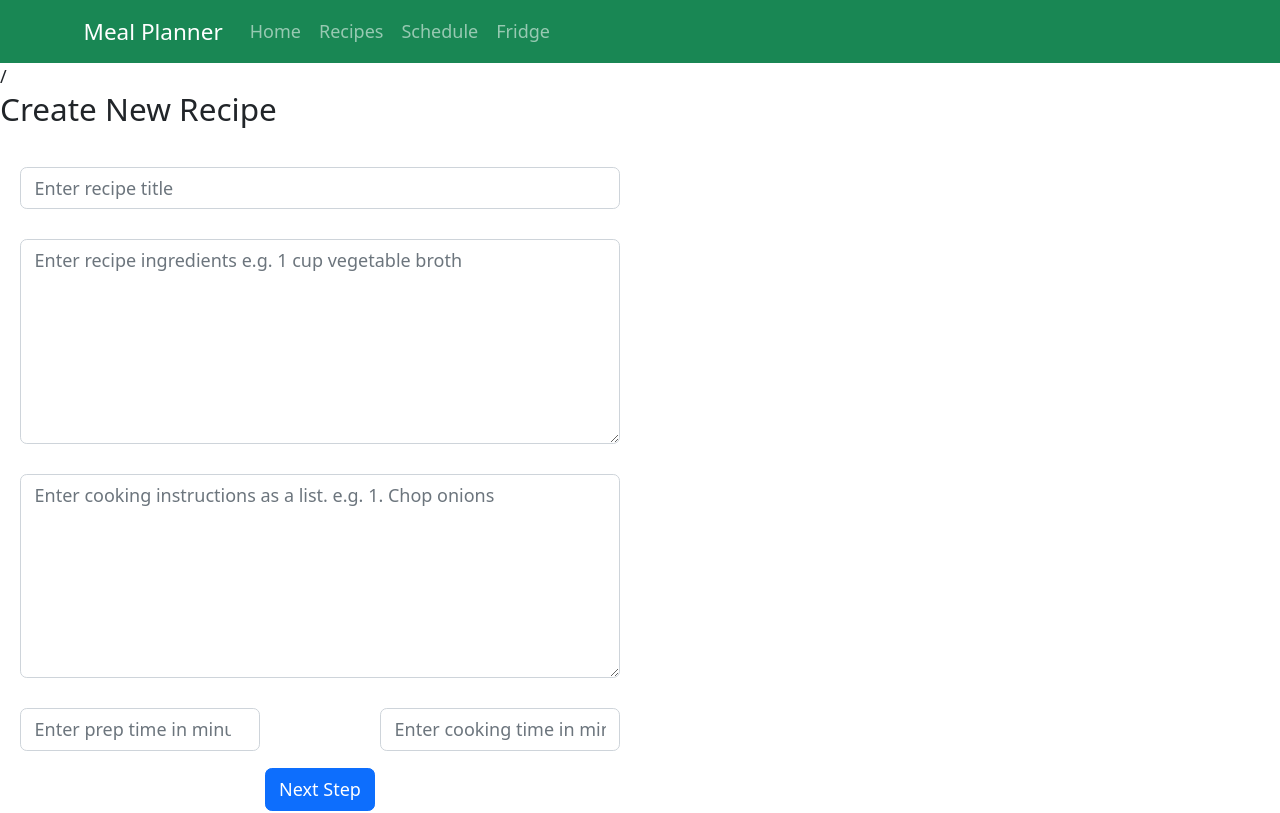
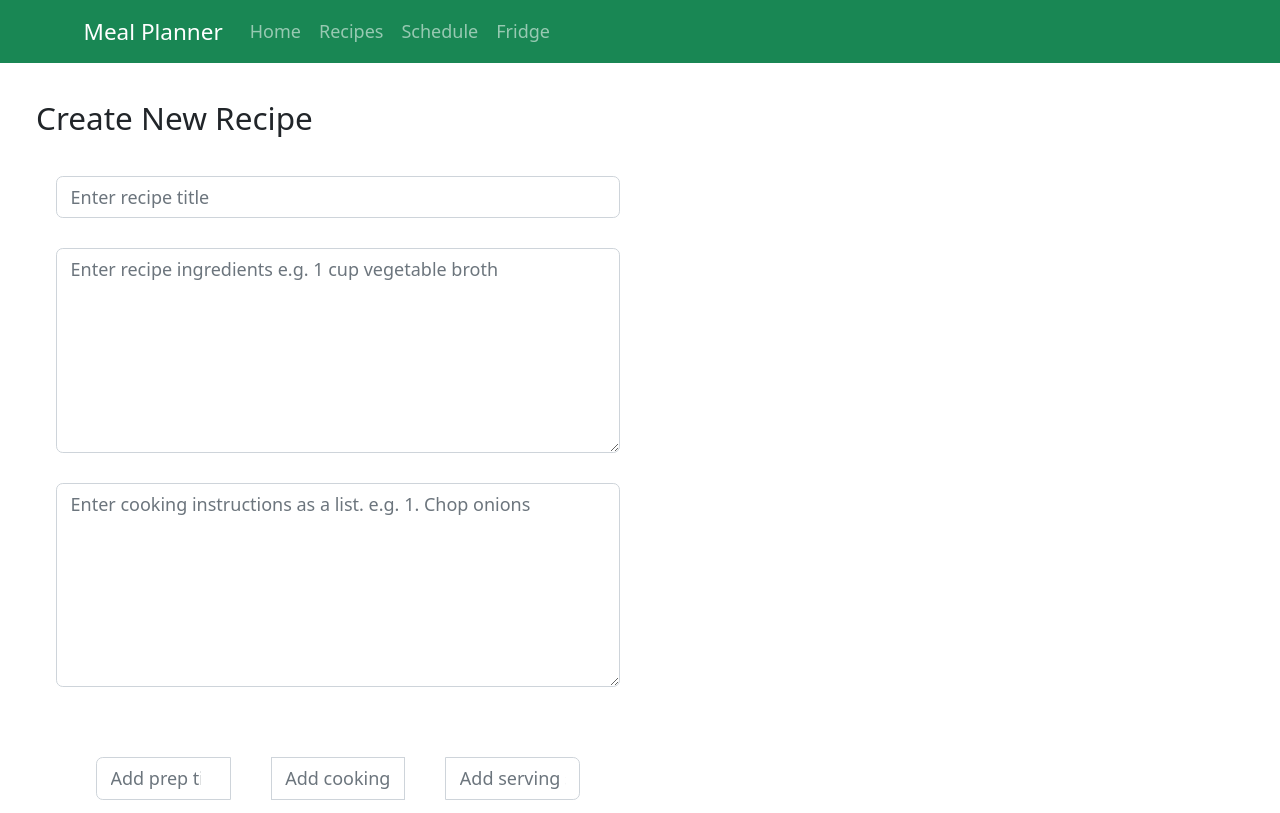
Before and after one commit to tkadima/mealplannerv2, a Next.js app: page /recipes/new in a window 1280 px wide. Shown: the top 813 px of the page. Built offline with nearby package versions, Linux system fonts and the light colour scheme.

Commit message:
Add serving size to recipe

```diff
--- a/components/layout.tsx
+++ b/components/layout.tsx
@@ -1,6 +1,6 @@
 import Head from 'next/head';
 import React from 'react';
-// fix styling import * as styles from 'layout.module.css';
+import styles from './layout.module.css';
 import 'bootstrap/dist/css/bootstrap.css'
 import Container from 'react-bootstrap/Container';
 import Nav from 'react-bootstrap/Nav';
@@ -21,7 +21,7 @@ export default function Layout({ children }) {
             </Nav>
           </Container>
         </Navbar>
-    <div> /
+    <div>
       <Head>
         <link rel="icon" href="/favicon.ico" />
         <meta
@@ -36,10 +36,10 @@ export default function Layout({ children }) {
         <meta name="twitter:card" content="summary_large_image" />
       </Head>
 
-      <header>
+      <header className={styles.header}>
 
       </header>
-      <main>{children}</main>
+      <main className={styles.container}>{children}</main>
     </div></>
   );
 }
--- a/components/recipe-form.tsx
+++ b/components/recipe-form.tsx
@@ -1,4 +1,5 @@
 import Form from 'react-bootstrap/Form'
+import InputGroup from 'react-bootstrap/InputGroup'
 import React from 'react'
 import { SimpleRecipe } from '../types'
 
@@ -45,25 +46,33 @@ const RecipeForm = ({ recipe, onRecipeChange }: PropTypes) => {
                 style={{ marginBottom: '30px' }}
             />
 
-            <div>
+            <InputGroup style={{ padding: '20px' }}>
                 <Form.Control
-                    style={{ width: '40%', float: 'left' }}
+                    style={{ margin: '20px' }}
                     as="input"
                     name="prepTime"
-                    placeholder="Enter prep time in minutes"
+                    placeholder="Add prep time (minutes)"
                     type="number"
                     value={recipe.prepTime}
                     onChange={handleChangeForm}
                 />
                 <Form.Control
-                    style={{ width: '40%', float: 'right' }}
+                    style={{ margin: '20px' }}
                     as="input"
                     name="cookTime"
-                    placeholder="Enter cooking time in minutes"
+                    placeholder="Add cooking time (minutes)"
                     value={recipe.cookTime}
                     onChange={handleChangeForm}
                 />
-            </div>
+                 <Form.Control
+                    style={{ margin: '20px' }}
+                    as="input"
+                    name="servingSize"
+                    placeholder="Add serving size"
+                    value={recipe.servingSize}
+                    onChange={handleChangeForm}
+                />
+            </InputGroup>
         </Form.Group>
     </Form>)
 }
--- a/pages/recipes/new.tsx
+++ b/pages/recipes/new.tsx
@@ -22,7 +22,7 @@ const NewRecipe = () => {
     const router = useRouter();
 
     const [recipe, setRecipe] = useState<SimpleRecipe>(
-        {id: 0, name: '', ingredients: '', instructions: '',  prepTime: '', cookTime: ''});
+        {id: 0, name: '', ingredients: '', instructions: '',  prepTime: '', cookTime: '', servingSize: ''});
     const [shoppingSuggestions, setShoppingSuggestions] = useState([]);
     const [submitted, setSubmitted] = useState(false);
 
@@ -51,7 +51,7 @@ const NewRecipe = () => {
                 <div className=' recipe-form'  style={{ width: '50%', float:'left', padding: '20px' }}>
                     <RecipeForm recipe={recipe} onRecipeChange={createRecipe}/>
                     <div className="col text-center" style={{ paddingTop: '60px'}} >
-                        <Button onClick={handleSubmitRecipe} disabled={submitted} type="submit">Next Step</Button>
+                        <Button onClick={handleSubmitRecipe} disabled={submitted} type="submit">Submit</Button>
                     </div>
                 </div>
                 {/* {
--- a/types.ts
+++ b/types.ts
@@ -18,7 +18,8 @@ export type SimpleRecipe = {
     ingredients: string,
     instructions: string
     prepTime: string,
-    cookTime: string
+    cookTime: string,
+    servingSize: string,
 }
 
 export type Item = {
```
Also changed, not shown: store.ts (renamed from store.js, +6 -7 lines).
